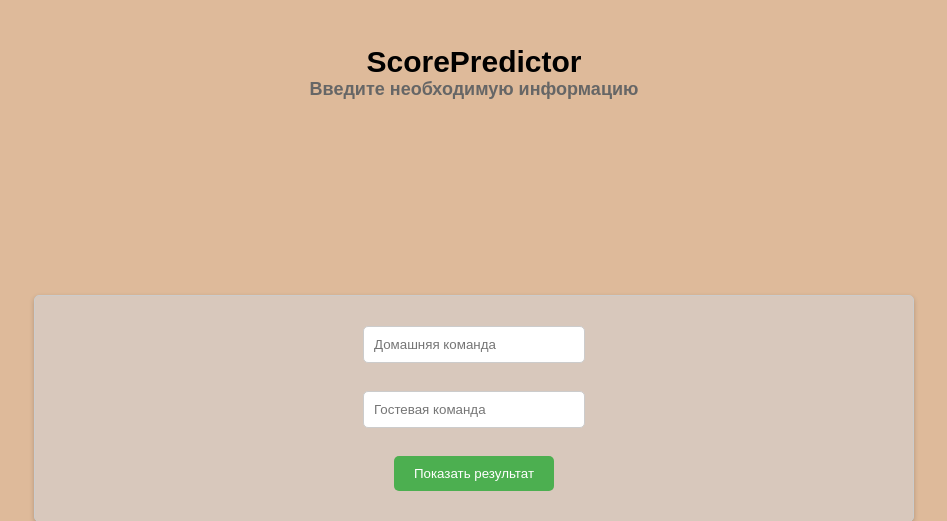
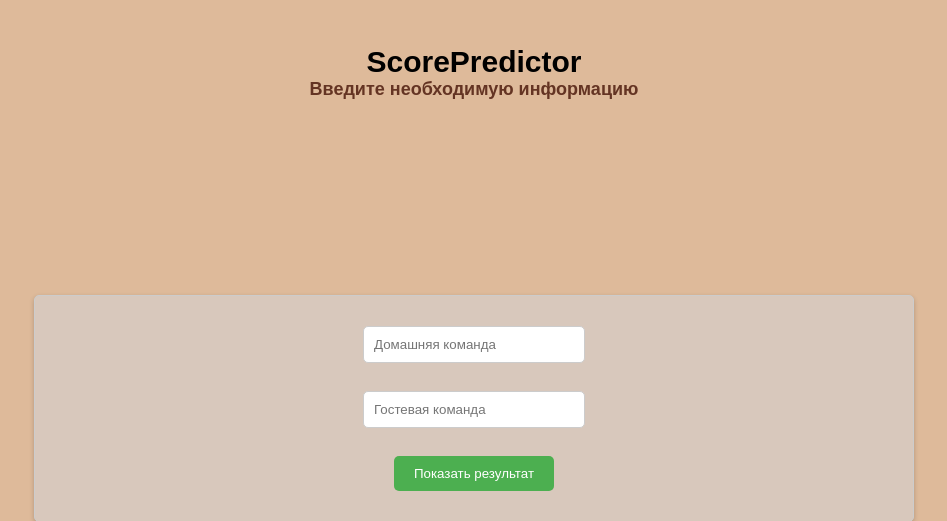
Before and after one commit to NikitaChernikov04/Football_Result_Predict, a Flask app: page / in a window 1280 px wide. Shown: the top 521 px of the page, without its empty margins (166-1113 px from the left). Run offline with Flask 3, Linux system fonts and the light colour scheme; parts of the project's set-up code (start-up, migrations or seed data) failed here and were passed over.

Commit message:
Update home.html

```diff
--- a/web_app/templates/home.html
+++ b/web_app/templates/home.html
@@ -32,7 +32,7 @@
         .header h2 {
             margin: -25px;
             font-size: 18px;
-            color: #666;
+            color: #643423;
             animation: slide-down 1s ease-out;
         }
 
```
